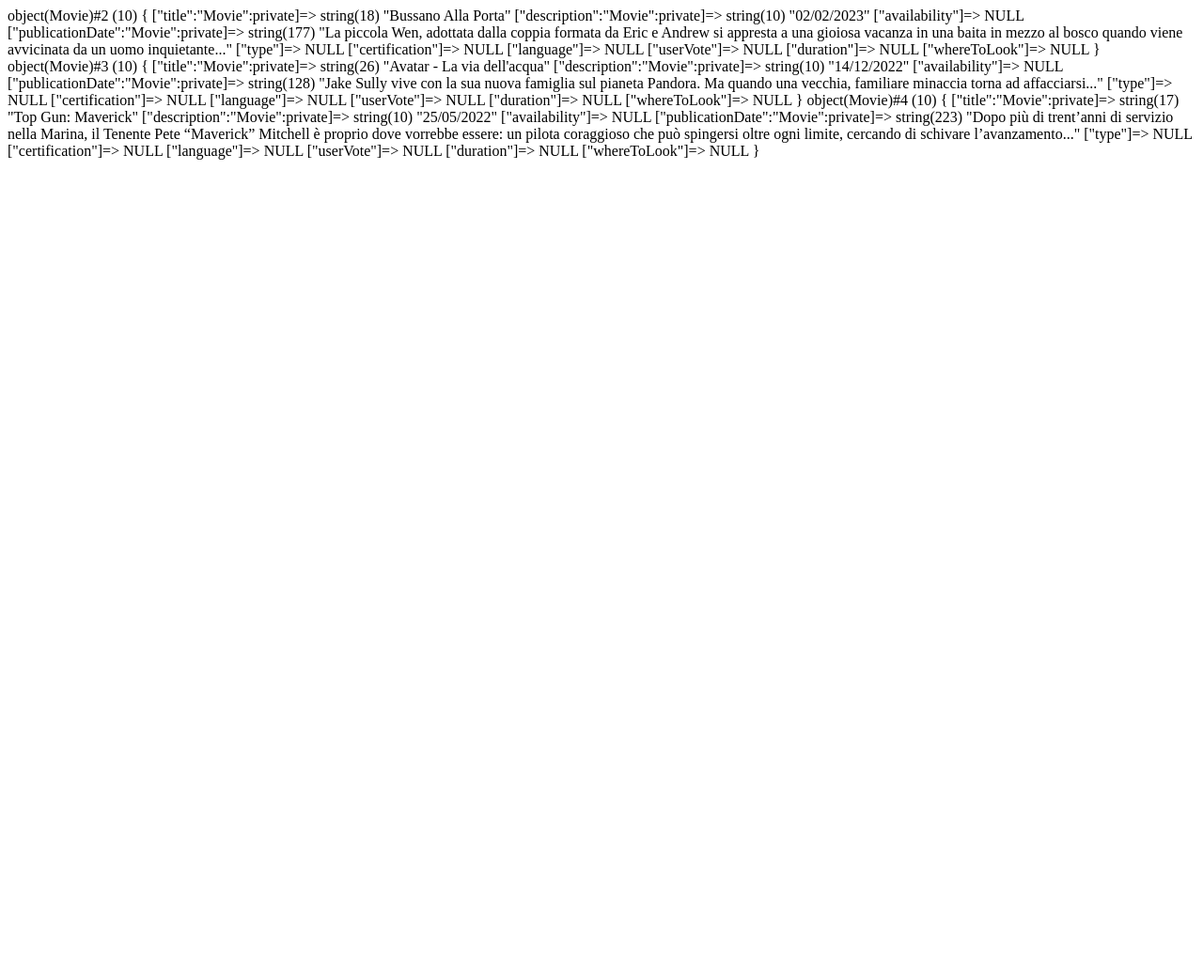
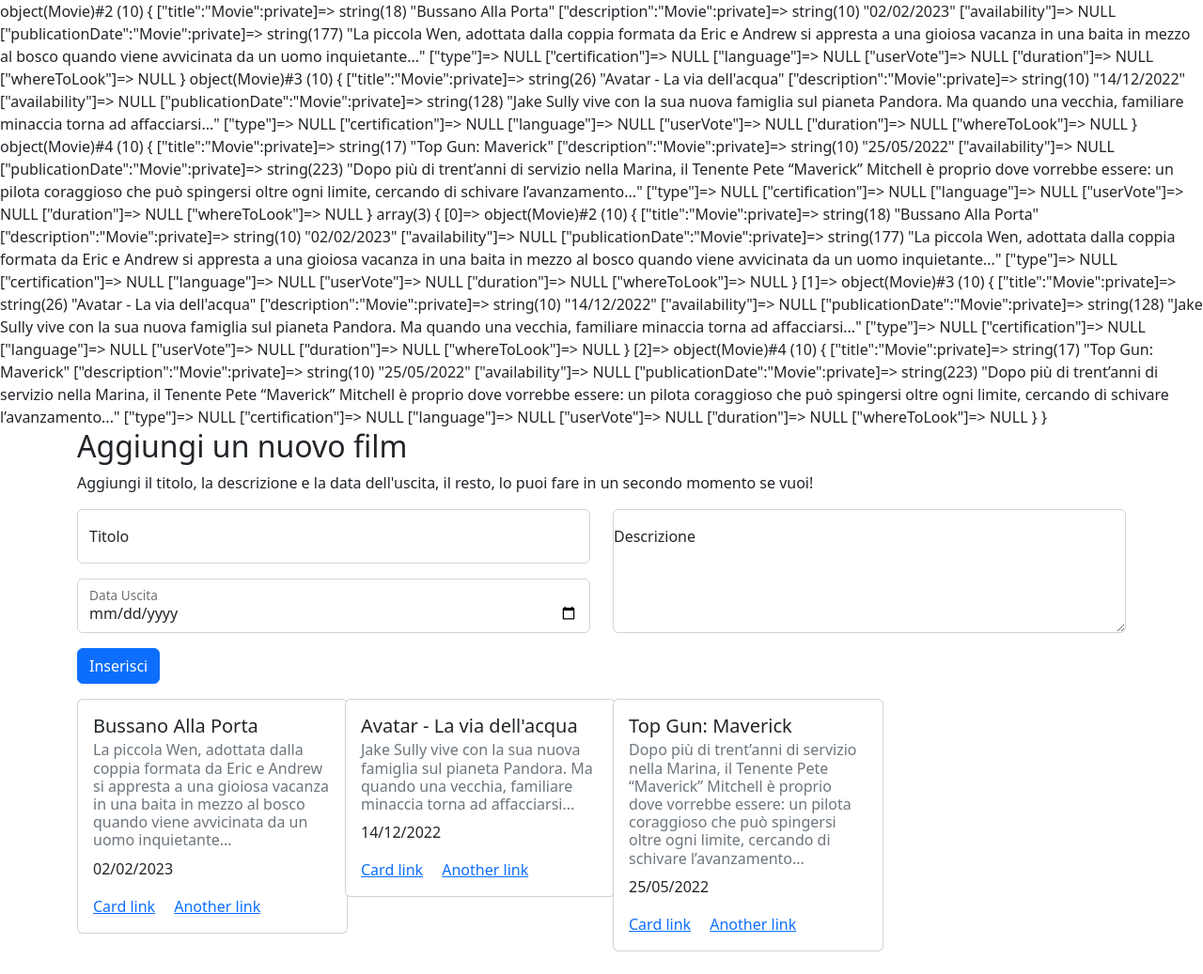
Before and after one commit to Roberto-Larivera/php-oop-1, a PHP site: page / in a window 1280 px wide. Shown: the whole page at 94% size. Before the commit the page ends 170 px from the top, so only its background shows below. Run offline with PHP 8.4, Linux system fonts and the light colour scheme.

Commit message:
Inserimento Form - Card - Funzioni di set e get

```diff
--- a/index.php
+++ b/index.php
@@ -1,6 +1,7 @@
 <?php
 
-class Movie {
+class Movie
+{
     private $title;
     private $description;
     public $availability;
@@ -16,29 +17,46 @@ class Movie {
     {
         $this->setTitle($_title);
         $this->setDescription($_publicationDate);
-        $this->setpublicationDate($_description);
+        $this->setPublicationDate($_description);
     }
 
-    public function setTitle($element){
+    private function setTitle($element)
+    {
         if (is_numeric($element)) {
             echo 'Il parametro title deve essere una stringa';
         } else {
             $this->title = $element;
         }
     }
-    public function setDescription($element){
+    public function getTitle()
+    {
+        return $this->title;
+    }
+
+    public function setDescription($element)
+    {
         if (is_numeric($element)) {
             echo 'Il parametro description deve essere una stringa';
         } else {
             $this->description = $element;
         }
     }
-    public function setpublicationDate($element){
+    public function getDescription()
+    {
+        return $this->description;
+    }
+
+    private function setPublicationDate($element)
+    {
         if (is_numeric($element)) {
             echo 'Il parametro publicationDate deve essere una stringa';
         } else {
             $this->publicationDate = $element;
         }
+    }
+    public function getPublicationDate()
+    {
+        return $this->publicationDate;
     }
 };
 
@@ -47,8 +65,83 @@ class Movie {
 $bussanoAllaPorta = new Movie('Bussano Alla Porta', '02/02/2023', 'La piccola Wen, adottata dalla coppia formata da Eric e Andrew si appresta a una gioiosa vacanza in una baita in mezzo al bosco quando viene avvicinata da un uomo inquietante...');
 var_dump($bussanoAllaPorta);
 
-$avatarLaViaDellAcqua = new Movie('Avatar - La via dell\'acqua','14/12/2022','Jake Sully vive con la sua nuova famiglia sul pianeta Pandora. Ma quando una vecchia, familiare minaccia torna ad affacciarsi...');
+$avatarLaViaDellAcqua = new Movie('Avatar - La via dell\'acqua', '14/12/2022', 'Jake Sully vive con la sua nuova famiglia sul pianeta Pandora. Ma quando una vecchia, familiare minaccia torna ad affacciarsi...');
 var_dump($avatarLaViaDellAcqua);
 
-$topGunMaverick = new Movie('Top Gun: Maverick','25/05/2022','Dopo più di trent’anni di servizio nella Marina, il Tenente Pete “Maverick” Mitchell è proprio dove vorrebbe essere: un pilota coraggioso che può spingersi oltre ogni limite, cercando di schivare l’avanzamento...');
+$topGunMaverick = new Movie('Top Gun: Maverick', '25/05/2022', 'Dopo più di trent’anni di servizio nella Marina, il Tenente Pete “Maverick” Mitchell è proprio dove vorrebbe essere: un pilota coraggioso che può spingersi oltre ogni limite, cercando di schivare l’avanzamento...');
 var_dump($topGunMaverick);
+
+$movies =[];
+
+$movies[] = $bussanoAllaPorta;
+$movies[] = $avatarLaViaDellAcqua;
+$movies[] = $topGunMaverick;
+
+var_dump($movies);
+
+?>
+
+<!DOCTYPE html>
+<html lang="en">
+
+<head>
+    <meta charset="UTF-8">
+    <meta http-equiv="X-UA-Compatible" content="IE=edge">
+    <meta name="viewport" content="width=device-width, initial-scale=1.0">
+    <title>PHP OOP 1</title>
+    <link href="https://cdn.jsdelivr.net/npm/bootstrap@5.2.3/dist/css/bootstrap.min.css" rel="stylesheet" integrity="sha384-rbsA2VBKQhggwzxH7pPCaAqO46MgnOM80zW1RWuH61DGLwZJEdK2Kadq2F9CUG65" crossorigin="anonymous">
+</head>
+
+<body>
+    <div class="container">
+        <div class="row row-cols-1">
+            <div class="col">
+                <h2>
+                    Aggiungi un nuovo film
+                </h2>
+                <p>
+                    Aggiungi il titolo, la descrizione e la data dell'uscita, il resto, lo puoi fare in un secondo momento se vuoi!
+                </p>
+            </div>
+            <div class="col">
+                <form action="GET" class="row">
+                    <div class="col-6">
+                        <div class="form-floating mb-3">
+                            <input type="text" class="form-control" id="staticEmail2" placeholder="Titolo del film">
+                            <label for="staticEmail2" class="floatingInput">Titolo</label>
+                        </div>
+                        <div class="form-floating mb-3">
+                            <input type="date" class="form-control" id="staticEmail2" placeholder="Data di uscita del film">
+                            <label for="staticEmail2" class="floatingInput">Data Uscita</label>
+                        </div>
+                    </div>
+                    <div class="form-floating col-6 mb-3 align-self-stretch">
+                        <textarea class="form-control h-100" id="exampleFormControlTextarea1" rows="3" placeholder="La migliore descrizione di uesto film"></textarea>
+                        <label for="exampleFormControlTextarea1" class="floatingTextarea2">Descrizione</label>
+                    </div>
+                    <div class="col-auto">
+                    <button type="submit" class="btn btn-primary">Inserisci</button>
+                    </div>
+                </form>
+            </div>
+        </div>
+        <div class="row row-cols-4">
+            <?php foreach($movies as $movie){ ?>
+            <div class="col mb-4">
+                <div class="card" style="width: 18rem;">
+                    <div class="card-body">
+                        <h5 class="card-title"><?php echo $movie->getTitle() ?></h5>
+                        <h6 class="card-subtitle mb-2 text-muted"><?php echo $movie->getPublicationDate() ?></h6>
+                        <p class="card-text"><?php echo $movie->getDescription() ?></p>
+                        <a href="#" class="card-link">Card link</a>
+                        <a href="#" class="card-link">Another link</a>
+                    </div>
+                </div>
+            </div>
+            <?php } ?>
+        </div>
+    </div>
+
+</body>
+
+</html>
```
